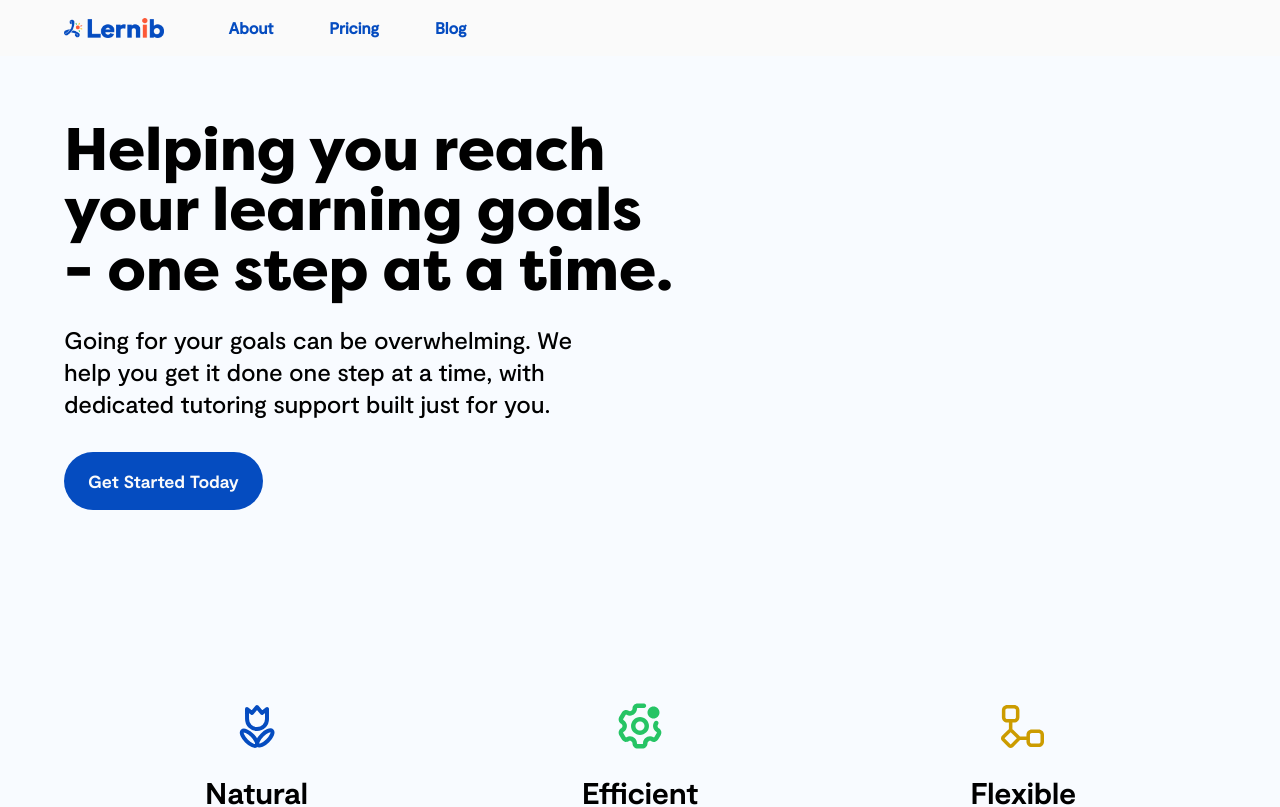
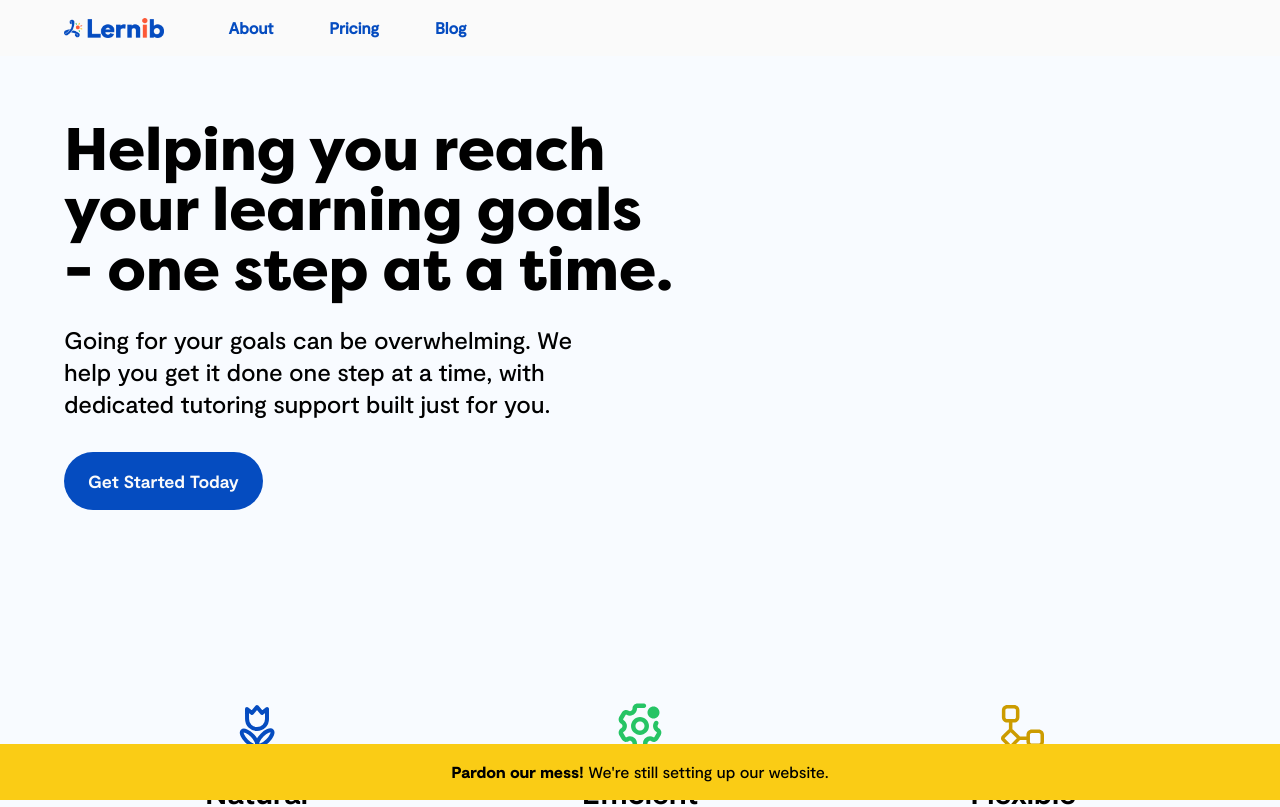
Before and after one commit to lernib/lernib-com, a Next.js app: page / in a window 1280 px wide. Shown: the top 807 px of the page. Built offline with nearby package versions, Linux system fonts and the light colour scheme.

Commit message:
feat(app): pardon mess
Pardon our mess!

```diff
--- a/src/app/layout.tsx
+++ b/src/app/layout.tsx
@@ -1,6 +1,7 @@
 import type { Metadata } from "next";
 import { moderat_medium } from "@/utils/font";
 import "./globals.css";
+import InDev from "@/components/InDev";
 
 export const metadata: Metadata = {
   title: "Create Next App",
@@ -15,7 +16,10 @@ export default function RootLayout({
 }>) {
   return (
     <html lang="en">
-      <body className={moderat_medium.className}>{children}</body>
+      <body className={moderat_medium.className}>
+				{children}
+				<InDev />
+			</body>
     </html>
   );
 }
--- /dev/null
+++ b/src/components/InDev.module.css
@@ -0,0 +1,19 @@
+
+.animation {
+	animation-duration: 0.5s;
+	animation-name: rise;
+}
+
+.preanimation {
+	transform: translateY(100%);
+}
+
+@keyframes rise {
+	from {
+		transform: translateY(100%);
+	}
+
+	to {
+		transform: translateY(0%);
+	}
+}
--- /dev/null
+++ b/src/components/InDev.tsx
@@ -0,0 +1,44 @@
+"use client";
+
+import { useState, useEffect } from "react";
+
+import styles from "./InDev.module.css";
+import { moderat_black } from "@/utils/font";
+
+
+export default function InDev() {
+	const [animateClass, setAnimateClass] = useState<string>(styles.preanimation);
+
+	useEffect(() => {
+		setTimeout(() => {
+			setAnimateClass(styles.animation)
+		}, 3000)
+	}, []);
+
+	return (
+		<div className={`
+			${animateClass}
+
+			bg-yellow-400 text-black
+
+			sticky bottom-0
+			w-full py-4
+
+			flex justify-center items-center
+
+
+		`}>
+			<span className={`
+				${moderat_black.className}
+
+				mr-[0.5ch]
+			`}>
+				Pardon our mess!
+			</span>
+
+			<span>
+				We're still setting up our website.
+			</span>
+		</div>
+	)
+}
```
